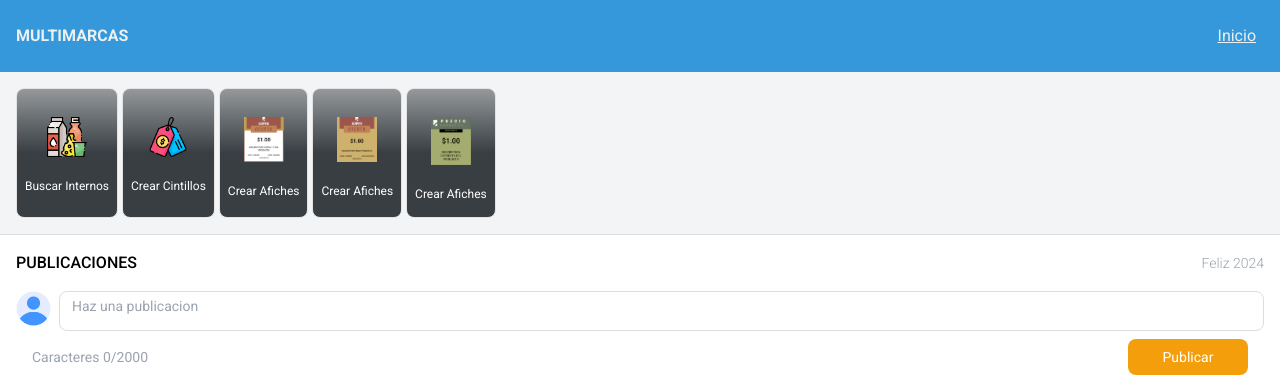
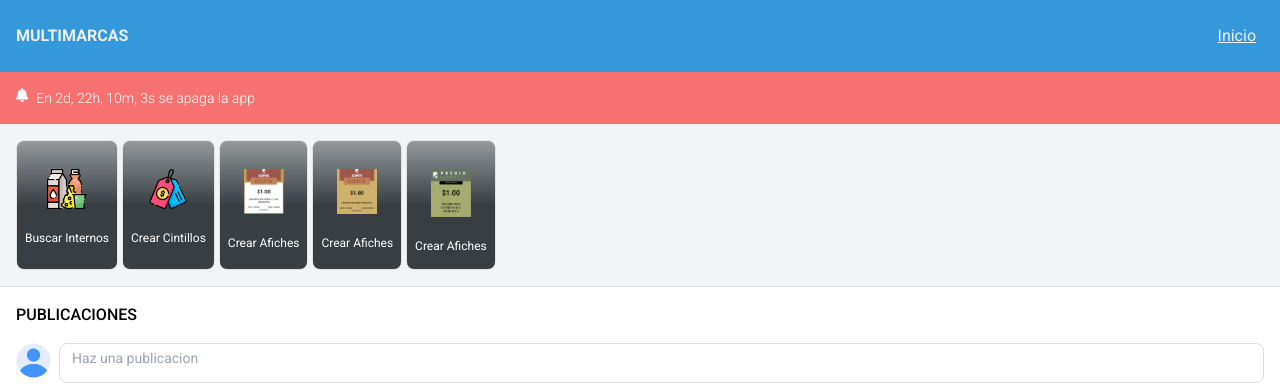
Before and after one commit to Slincker5/multimarcas-app, a Vue app: page / in a window 1280 px wide. Shown: the top 389 px of the page. Built offline with nearby package versions, Linux system fonts and the light colour scheme; no server answers; sample sign-in values are in the browser's storage.

Commit message:
Se actualizo el boton de likes

```diff
--- a/src/views/HomeView.vue
+++ b/src/views/HomeView.vue
@@ -102,9 +102,8 @@ function calcularDiferencia() {
     hour = minute * 60,
     day = hour * 24;
 
-  let countDown = new Date("Jan 01, 2024 00:00:00").getTime(),
+  let countDown = new Date("Jan 05, 2024 00:00:00").getTime(),
     x = setInterval(function () {
-      let ok = new Date();
       let now = new Date().getTime(),
         distance = countDown - now;
 
@@ -112,11 +111,7 @@ function calcularDiferencia() {
       let hora = Math.floor((distance % day) / hour);
       let minuto = Math.floor((distance % hour) / minute);
       let segundo = Math.floor((distance % minute) / second);
-      if (ok.getFullYear() === 2024) {
-        cuentaRegresiva.innerHTML = "Feliz 2024";
-      } else {
-        cuentaRegresiva.innerHTML = `${hora}h, ${minuto}m, ${segundo}s para 2024`;
-      }
+        cuentaRegresiva.innerHTML = ` En ${dia}d, ${hora}h, ${minuto}m, ${segundo}s se apaga la app`;
     }, second);
 }
 
@@ -242,7 +237,7 @@ const eliminarPost = async (post_uuid) => {
 </script>
 <template>
   <div>
-    <!--<div class="p-4 text-white bg-red-400" id="cuentaRegresiva"></div>-->
+    <div class="flex p-4 text-white bg-red-400"><font-awesome-icon :icon="['fas', 'bell']" class="mr-2 text-sm"/><div class="text-sm font-light text-white" id="cuentaRegresiva"></div></div>
 
     <div
       class="flex items-stretch w-full gap-1 p-4 overflow-x-auto bg-gray-100 whitespace-nowrap acciones border-b border-solid border-[#ddd]"
@@ -299,12 +294,8 @@ const eliminarPost = async (post_uuid) => {
     </div>
 
     <form class="p-4" @submit.prevent="crearPublicacion">
-      <h3 class="flex items-center justify-between pb-4 font-medium">
+      <h3 class="pb-4 font-medium">
         PUBLICACIONES
-        <div
-          class="text-sm font-light text-gray-400"
-          id="cuentaRegresiva"
-        ></div>
       </h3>
       <div class="flex justify-between">
         <div class="mr-2">
```
